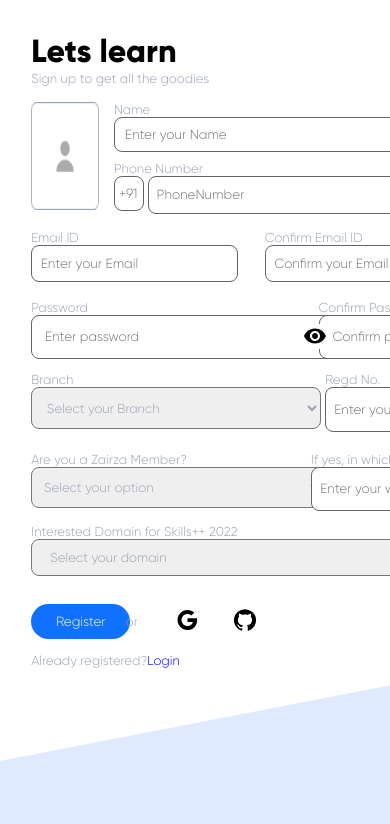
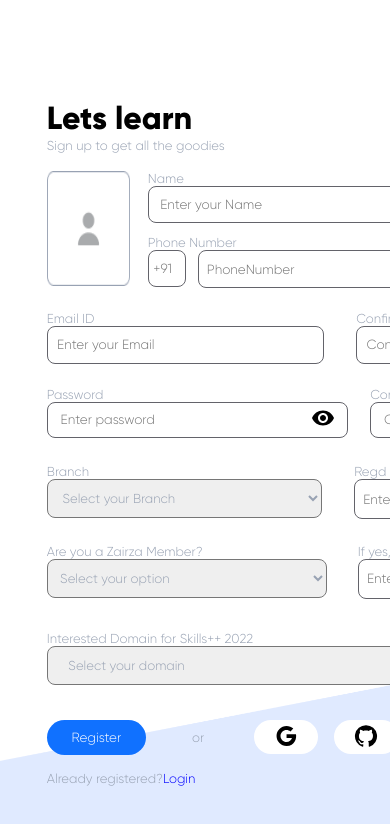
Before and after one commit to zairza-cetb/Skills-, a React (Create React App) app: page / in a window 390 px wide. Shown: the top 824 px of the page. Built offline with nearby package versions, Linux system fonts and the light colour scheme.

Commit message:
minor changes

```diff
--- a/public/index.html
+++ b/public/index.html
@@ -3,7 +3,7 @@
   <head>
     <meta charset="utf-8" />
     <link rel="icon" href="%PUBLIC_URL%/favicon.ico" />
-    <meta name="viewport" content="width=device-width, initial-scale=1" />
+    <meta name="viewport" content="width=device-width, initial-scale=1.0,minimum-scale=1.0" />
     <meta name="theme-color" content="#000000" />
     <meta
       name="description"
--- a/src/components/registrationPage/reg.scss
+++ b/src/components/registrationPage/reg.scss
@@ -267,27 +267,131 @@ input:focus{
         }
     }
 }
-.pics{
-    // width: 40%;
-    .img2{
-        height: 100%;
-        width: 42%;
-        top: 20%;
-        position: absolute;
-        left: 60%;
-        margin-left: -2%;
-    }
-    .img3{
-        height: 18%;
-        width: 10%;
-        top: 28%;
-        position: absolute;left: 80%;
-    }
-}
 }
 
 
-@media screen and (min-width:320px) and (max-width:400px) {
+@media screen and (min-width:280px) and (max-width:400px) {
+    .page{
+        width: 100%;
+        background-size: 100% 100%;
+        overflow-x: scroll;
+        background-attachment: scroll;
+        padding-right: 235%;
+        .regInput{
+            padding-top: 25%;
+            padding-left: 12%;
+            .layer1{
+                .name{
+                    width: 182%;
+                }
+                .phonenum{
+                    div{
+                        margin-left: 5%;
+                    }
+                }
+                .phoneNumber{
+                    width: 260%;
+                }
+                .phoneCode{
+                    width: 12%;
+                    height: 100%;
+                    padding: 2%;
+                }
+            }
+            .layer2{
+                width: 150%;
+                .e2{
+                    padding-left: 25%;
+                    // position: relative;
+                }
+                .enterEmail{
+                    width: 118%;
+                }
+            }
+            .layer3{
+                padding-top: 11%;
+                width: 165%;
+                height: auto;
+                        .p2{
+                            padding-left: 30%;
+                        }
+                .enterPassword{
+                    width: 179%;
+                    height: 120%;
+                    padding: 2% 0% 2% 8%;
+                }
+                .password{
+                    .wrapfield{
+                        .shBtn{
+                            position: relative;
+                            left: 65%;
+                            top: 21%;
+                        }
+                    }
+                }
+            }
+            .layer4,.layer5{
+                width: 170%;
+                .r1{
+                    padding-left: 17%;
+                }
+                .w1{
+                    padding-left: 26%;
+                }
+                .student{
+                    .branch{
+                        width: 130%;
+                        height: 140%;
+                        padding: 4.5% 0% 4.5% 5%;
+                        // background-color: white;
+                    }
+                    .regdNo{
+                        width: 182%;
+                        height: 133%;
+                        padding: 2% 0% 2% 5%;
+                        // background-color: white;
+                    }
+                }
+                .membership{
+                    p{
+                        width: 165px;
+                    }
+                    .member{
+                        width: 170%;
+                        height: 160%;
+                        padding: 6% 0% 6% 5%;
+                        // background-color: white;
+                    }
+                    .wing{
+                        width: 162%;
+                        height: 132%;
+                        padding: 2% 0% 2% 5%;
+                        // background-color: white;
+                    }
+                }
+            }
+            .layer6{
+                padding-top: 10%;
+                .domain{
+                    width: 179%;
+                    height: 100%;
+                    padding: 3.1% 0% 3.1% 5%;
+                }
+            }
+            .layer7{
+                padding-top: 10.5%;
+                .btn1{
+                    padding-right: 29%;
+                }
+                .btn2{
+                    padding-left: 15%;
+                    padding-right: 17%;
+                }
+            }
+        }
+    }
+}
+@media screen and (min-width:321px) and (max-width:400px) {
     .page{
         width: 100%;
         background-size: 100% 100%;
@@ -296,13 +400,239 @@ input:focus{
         padding-right: 185%;
     }
 }
-@media screen and (min-width:401px) and (max-width:500px) {
+@media screen and (min-width:401px) and (max-width:420px) {
     .page{
         width: 100%;
         background-size: 100% 100%;
         overflow-x: scroll;
         background-attachment: scroll;
         padding-right: 165%;
+        .regInput{
+            padding-top: 25%;
+            padding-left: 12%;
+            .layer1{
+                .name{
+                    width: 188%;
+                }
+                .phonenum{
+                    div{
+                        margin-left: 5%;
+                    }
+                }
+                .phoneNumber{
+                    width: 232%;
+                }
+            }
+            .layer2{
+                width: 150%;
+                .e2{
+                    padding-left: 26.5%;
+                    // position: relative;
+                }
+                .enterEmail{
+                    width: 127%;
+                }
+            }
+            .layer3{
+                display: flex;
+                flex-direction: row;
+                padding-top: 11%;
+                width: 165%;
+                height: auto;
+                        .p2{
+                            padding-left: 26%;
+                        }
+                .enterPassword{
+                    width: 156.5%;
+                    height: 135%;
+                    padding: 2% 0% 2% 8%;
+                }
+                .password{
+                    .wrapfield{
+                        .shBtn{
+                            position: relative;
+                            left: 40%;
+                            top: 39%;
+                        }
+                    }
+                }
+            }
+            .layer4,.layer5{
+                .r1{
+                    padding-left: 11.5%;
+                }
+                .w1{
+                    padding-left: 24.3%;
+                }
+                .student{
+                    .branch{
+                        width: 114%;
+                        height: 140%;
+                        padding: 4.5% 0% 4.5% 5%;
+                        // background-color: white;
+                    }
+                    .regdNo{
+                        width: 160%;
+                        height: 133%;
+                        padding: 2% 0% 2% 5%;
+                        // background-color: white;
+                    }
+                }
+                .membership{
+                    .member{
+                        width: 156.5%;
+                        height: 160%;
+                        padding: 6% 0% 6% 5%;
+                        // background-color: white;
+                    }
+                    .wing{
+                        width: 160%;
+                        height: 132%;
+                        padding: 2% 0% 2% 5%;
+                        // background-color: white;
+                    }
+                }
+            }
+            .layer6{
+                padding-top: 10%;
+                .domain{
+                    width: 182.5%;
+                    height: 100%;
+                    padding: 3.1% 0% 3.1% 5%;
+                }
+            }
+            .layer7{
+                padding-top: 10.5%;
+                .btn1{
+                    padding-right: 29%;
+                }
+                .btn2{
+                    padding-left: 15%;
+                    padding-right: 17%;
+                }
+            }
+        }
+    }
+}
+@media screen and (min-width:421px) and (max-width:474px) {
+    .page{
+        width: 100%;
+        background-size: 100% 100%;
+        overflow-x: scroll;
+        background-attachment: scroll;
+        padding-right: 165%;
+}
+}
+@media screen and (min-width:475px) and (max-width:500px) {
+    .page{
+        width: 100%;
+        background-size: 100% 100%;
+        overflow-x: scroll;
+        background-attachment: scroll;
+        padding-right: 160%;
+        .regInput{
+            padding-top: 25%;
+            padding-left: 12%;
+            .layer1{
+                .name{
+                    width: 183%;
+                }
+                .phonenum{
+                    div{
+                        margin-left: 5%;
+                    }
+                }
+                .phoneNumber{
+                    width: 259.5%;
+                }
+            }
+            .layer2{
+                width: 150%;
+                .e2{
+                    padding-left: 23%;
+                    // position: relative;
+                }
+                .enterEmail{
+                    width: 117%;
+                }
+            }
+            .layer3{
+                padding-top: 11%;
+                width: 165%;
+                height: auto;
+                        .p2{
+                            padding-left: 28%;
+                        }
+                .enterPassword{
+                    width: 178.5%;
+                    height: 135%;
+                    padding: 2% 0% 2% 8%;
+                }
+                .password{
+                    .wrapfield{
+                        .shBtn{
+                            position: relative;
+                            left: 65%;
+                            top: 39%;
+                        }
+                    }
+                }
+            }
+            .layer4,.layer5{
+                .r1{
+                    padding-left: 15.5%;
+                }
+                .w1{
+                    padding-left: 26.5%;
+                }
+                .student{
+                    .branch{
+                        width: 129%;
+                        height: 140%;
+                        padding: 4.5% 0% 4.5% 5%;
+                        // background-color: white;
+                    }
+                    .regdNo{
+                        width: 181.5%;
+                        height: 133%;
+                        padding: 2% 0% 2% 5%;
+                        // background-color: white;
+                    }
+                }
+                .membership{
+                    .member{
+                        width: 177%;
+                        height: 160%;
+                        padding: 6% 0% 6% 5%;
+                        // background-color: white;
+                    }
+                    .wing{
+                        width: 180%;
+                        height: 132%;
+                        padding: 2% 0% 2% 5%;
+                        // background-color: white;
+                    }
+                }
+            }
+            .layer6{
+                padding-top: 10%;
+                .domain{
+                    width: 177%;
+                    height: 100%;
+                    padding: 3.1% 0% 3.1% 5%;
+                }
+            }
+            .layer7{
+                padding-top: 10.5%;
+                .btn1{
+                    padding-right: 29%;
+                }
+                .btn2{
+                    padding-left: 15%;
+                    padding-right: 17%;
+                }
+            }
+        }
     }
 }
 @media screen and (min-width:501px) and (max-width:550px) {
```
